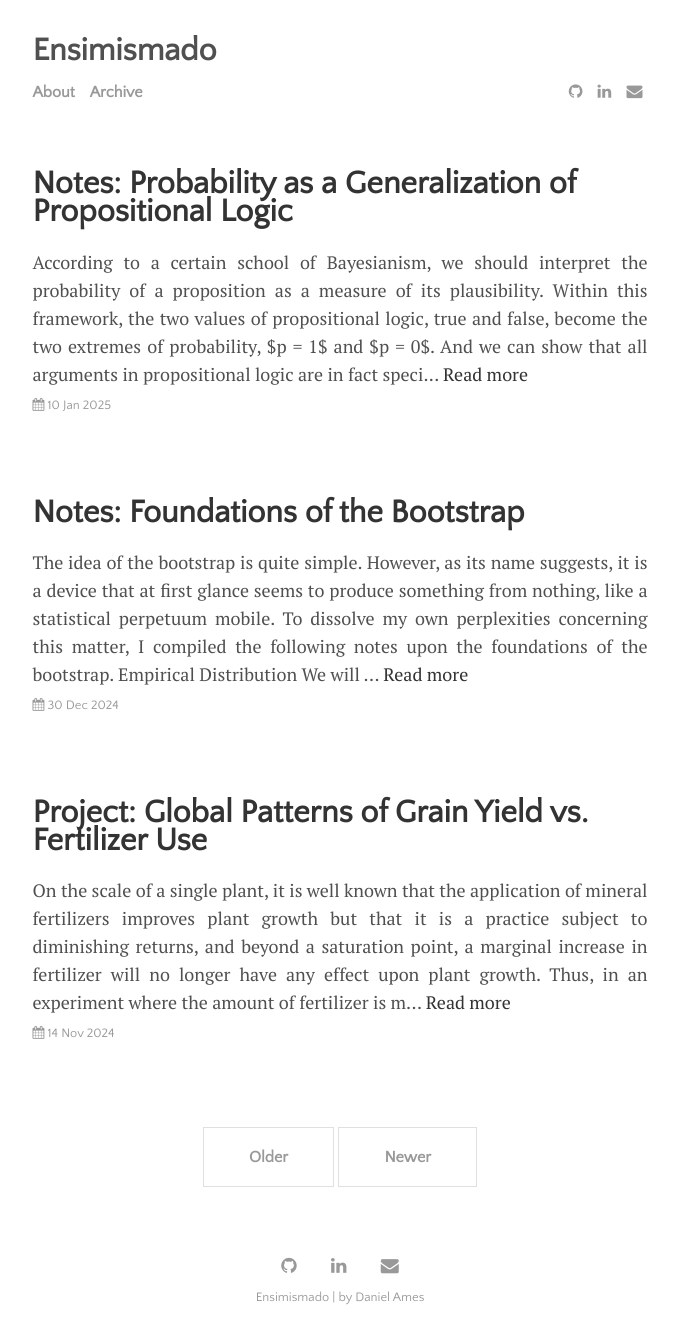
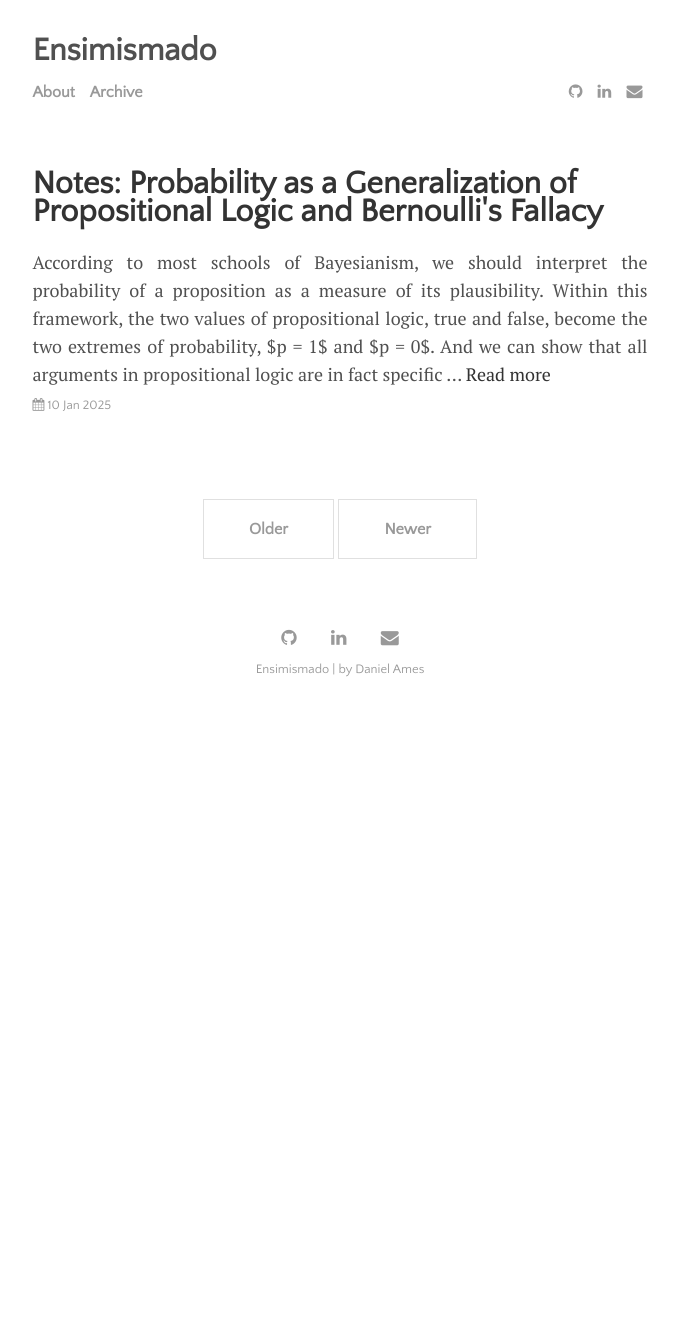
Before and after one commit to DanielAmes/DanielAmes.github.io, a Jekyll site: the page built from index.html, in a window 1280 px wide. Shown: the whole page, without its empty margins (300-979 px from the left). Built offline with Jekyll 4.4.1, drawn with Linux system fonts in a browser that asks for light colours; the list of posts is cut into pages by our own code; after the commit the page ends 900 px from its top, so only the background shows below that; some of the changed lines change nothing that is shown.

Commit message:
Removed several errors

````diff
--- a/_posts/2024-11-14-grainyieldproject.md
+++ /dev/null
@@ -1,101 +0,0 @@
----
-layout: post
-title: "Project: Global Patterns of Grain Yield vs. Fertilizer Use"
-author: "Daniel Ames"
-categories: journal
-tags: [documentation,sample]
-image: #wheatstock.jpg
----
-On the scale of a single plant, it is well known that the application of mineral fertilizers improves plant growth but that it is a practice subject to diminishing returns, and beyond a saturation point, a marginal increase in fertilizer will no longer have any effect upon plant growth.
-
-Thus, in an experiment where the amount of fertilizer is made to vary across subjects, we expect the curve of plant growth as a function of fertilizer to be increasing but also to exhibit an asymptote. An example of what such experimental results look like for phosphorus fertilizer can be seen below (adapted from Alley and Vanlauwe, 2009).
-
-![Figure 1]({{ site.baseurl }}/assets/img/Phosphorus.png)
-
-We investigated whether the same effect is visible on a global scale, where each country's grain yield for a given year is represented as a single data point, or whether on the contrary, other determinants of differences in yield between countries overshadow the effect of fertilizer at scale.
-
-Furthermore, we looked at the trajectories of certain countries along the fertilizer saturation curve over time.
-
-To simplify the analysis, we restricted our attention to grain crops because (1) most countries produce significant quantities of at least one grain crop, (2) yields across different grain crops are highly correlated with one another, and (3) grain crops account for more than half of all calories consumed in the world and are therefore of extreme practical importance.
-
-## Data
-
-The grain yield data comes from [**Our World in Data**](https://ourworldindata.org/crop-yields), and the fertilizer usage data comes from [**The World Bank**](https://data.worldbank.org/indicator/AG.CON.FERT.ZS).
-
-The main weakness of the fertilizer data is that it is not specific to grain crops, nor are distinctions made between nitrogen, phosphorus, and potassium fertilizers. We reasoned that it would nevertheless serve as an approximation of the level of fertilizer applied to grains because in most countries grains account for around a third of total agricultural production.
-
-We began by considering the data from 2019, because that is the most recent year for which complete data is available.
-
-## Exploratory Visualization
-To get an idea of how grain yields and fertilizer usage each vary across the globe, we created maps of the two variables with the R package _rworldmap_:
-
-![Map A]({{ site.baseurl }}/assets/img/yieldmap2019bold.png)
-
-![Map B]({{ site.baseurl }}/assets/img/fertilizermap2019bold.png)
-
-
-It can immediately be seen that much of the variation in the plots is between geopolitical regions rather than between ecological or climatic regions. So, for example, most countries in Western Europe have high grain yields, and most of Africa (excepting Egypt) has low levels of fertilizer usage.
-
-Below is the scatter plot of grain yield in metric tons produced per hectare against fertilizer in kilograms applied per hectare.
-
-![Figure 4]({{ site.baseurl }}/assets/img/scatter2019.png)
-
-Two aspects of the plot attracted our notice:
-
-1. At low levels of fertilizer use, the two variables have a strong positive correlation; at high levels, they have no correlation.
-
-2. The variance in yield grows with fertilizer usage.
-
-The first of these patterns is consistent with the observations we made in the introduction concerning the fertilizer curve of a single organism and suggests that at low levels of fertilizer use, differences in fertilizer use have high explanatory power.
-
-The second pattern may be due to the fact that reaching the highest attainable yield is impossible without the use of large quantities of fertilizer, whereas it is possible to use a great deal of fertilizer while still failing to achieve high yields, so that among countries who have neared the fertilizer saturation point, differences in factors like climate, soil quality, crop varieties, agricultural expenditure, and agricultural technology have come to dominate differences in fertilizer use and therefore will have greater power to explain differences in yield. Another possible explanation is that the correlation is so strong at low levels of fertilizer usage because those countries are in general quite similar to one another, and in fact many of them are located in the same geographical region, Sub-Saharan Africa.
-
-## Model Fitting
-
-Rather than explicitly modeling the relationship between the variables as a non-linear curve with an asymptote, we opted to transform the fertilizer variable in order to linearize the relationship, after which we fit a linear model. Of all such transformations, a logistic transformation seemed the most appropriate in light of the patterns observed in the scatter plot and of the mathematical tractability of the transformation.
-
-## Logistic Transformation of Fertilizer Variable
-
-The class of transformations we considered were those of the form
-
-$$
-f(x) = \frac{a}{1+\exp{(-bx + c})} + d
-$$
-
-The parameters $a$ and $d$, being linear transformations, have no effect upon the efficacy of linearization and were consequently set to $a = 200$ and $d = -100$, so that the transformed variable could be interpreted as percent fertilizer saturation. For the same reason, the parameter $c$ was set to $0$.
-
-With linearity in mind, the criterion by which we selected the optimal setting of $b$ was the Pearson correlation coefficient of the yield variable and the transformed fertilizer variables, which in this case is equal to the square root of the $R^2$ of an OLS model fit to the two variables.
-
-## Grid Search and Final Linear Model
-Because we only had one variable to optimize, we exhaustively explored the parameter space with a grid search. From preliminary visualization, we judged that the likely order of magnitude of the optimal parameter value was between $10^{-3}$ and 1, and so we performed the grid search across $10^4$ equally spaced values from $10^{-3}$ to 1. The optimal parameter value that we obtained was $b = 0.0184$, resulting in a correlation coefficient of $r = 0.698$ (the code can be found in the appendix).
-
-We can see that after the transformation, a linear model fits the data quite well:
-
-![Figure 5]({{ site.baseurl }}/assets/img/scatteryield2019.png)
-
-Under the fitted model, a one-percent increase in fertilizer saturation is associated with a 40 kg per hectare increase in yield and Adjusted $R^2 = 0.484$. This effect size is on the same order of magnitude of those observed in an experimental setting on the scale of single organisms.
-
-## Gaussian Mixture Model
-
-In the post-transformation scatter plot, one can observe clusters, that is, the data points do not uniformly populate all points along the model line. Not only that, but the clusters that stand out have quite different covariance structures from one another: the cluster to the extreme right seems to vary most vertically and the cluster to the extreme left varies most along the line of the linear model. Such observations naturally suggested a Gaussian Mixture Model (GMM), rather than, say, a $k$-means model, because the former works by identifying clusters with ellipsoidal variance.
-
-We fit a GMM with the $mclust$ package in R, where the BIC acted as the model selection criterion. The best model according to BIC was an ellipsoidal, equal orientation model with 4 components. The results are plotted below.
-
-![Figure 6]({{ site.baseurl }}/assets/img/clustgmm20194.png)
-
-![Figure 7]({{ site.baseurl }}/assets/img/clustermap2019titleshift.png)
-
-The grouping of the data brings out how its covariance structure differs across levels of fertilizer saturation. We see one axis contract as the other expands.
-
-While many of the countries of Africa fell within the leftmost cluster, it is of note that many of those that instead fell into the orange cluster belong to SDAC, an international organization that, among other things, promotes a certain set agricultural policies, such as fertilizer subsidies.
-
-
-## Sources
-
-* Alley, Marcus & Vanlauwe, Bernard. (2009). The Role of Fertilizers in Integrated Plant Nutrient Management.
-
-* Sheaffer, C. C., & Moncada, K. M. (2012). Introduction to Agronomy–Food, Crops and Environment.
-
-## Code
-
-[**GitHub Link**](https://github.com/DanielAmes/grain-yield/blob/main/scripts/grain_yield_copy.R)
--- a/_posts/2024-12-30-bootstrap.md
+++ /dev/null
@@ -1,92 +0,0 @@
----
-layout: post
-title: "Notes: Foundations of the Bootstrap"
-author: "Daniel Ames"
-categories: journal
-tags: [documentation,sample]
-hide_related_posts: true
----
-
-The idea of the bootstrap is quite simple. However, as its name suggests, it is a device that at first glance seems to produce something from nothing, like a statistical _perpetuum mobile_. To dissolve my own perplexities concerning this matter, I compiled the following notes upon the foundations of the bootstrap.
-
-## Empirical Distribution
-
-We will begin with the one-sample case.
-
-Given a sample, $$x_{1},\cdots,x_{N} \in \mathbb{R}$$, the empirical distribution is simply
-
-$$
-P[X = x_i] = \frac{\text{Count}(x_{i})}{N}
-$$
-
-Why should we care about this object? The most obvious reason is that in a strict sense it is our _best guess_ of the true distribution if we greatly limit our assumptions about that distribution. In particular, if our only assumption about the sample is that it is I.I.D., then the empirical distribution is the maximum likelihood estimate (MLE) of the true distribution[^1].
-
-## Ideal Bootstrap Estimate
-
-These are the estimates of inferential quantities of interest (standard errors, confidence intervals, etc.) obtained by evaluating a statistic (in the sense of the function of a sample) across all possible samples of a certain size from the empirical distribution.
-
-
-As the sample size increases, however, such an exhaustive approach becomes computationally infeasible: the number of bootstrap samples to be evaluated for an original sample size of $n$ is $\binom{2n-1}{n}$, which asymptotically is $4^n / \sqrt{n\pi}$.[^2]
-
-
-We overcome this computational constraint by approximating the ideal bootstrap estimate using Monte Carlo methods.
-
-
-## Review of Monte Carlo Simulation and Estimation
-
-In probability and statistics, problems often arise that can be easily stated in terms of the outcomes of well-defined data-generating mechanisms but for which a closed-form solution is hard to come by. To take an arbitrary example of some complexity, we might want to investigate the distribution of the ratio of the max and min of a sample of size $n$ from a standard Guassian, that is,
-
-$$
-\text{If} \hspace{15pt} \boldsymbol{X}_{n} \sim N(\boldsymbol{0}_{n},\boldsymbol{I}_{n\times n})
-$$
-
-$$
-\text{Then} \hspace{15pt} | \text{max}(\boldsymbol{X}_{n})/\text{min}(\boldsymbol{X}_{n}) |  \sim \text{  ?}
-$$
-
-Though to my knowledge no closed-form solution to this problem exists, if we simulate samples from a standard normal and then look at the distribution of the desired ratio, we will have solved the problem for most practical intents and purposes.
-
-Below is displayed a histogram of 10,000 runs of $n = 100$; its shape suggests a log-normal distribution.
-
-![Figure 1]({{ site.baseurl }}/assets/img/monte_carlo_ex.jpg)
-
-In this example, we can see the two ingredients of an important class of Monte Carlo simulations:
-
-1. A well-defined distribution from which we can simulate samples with a random number generator.
-
-2. A statistic whose distribution we want to know (that is, a function of the sample).
-
-In its most rudimentary form, **the bootstrap is nothing but the application of this kind of Monte Carlo simulation to a function of the empirical distribution of a sample**.
-
-But the beauty and simplicity of the bootstrap lies in the fact that we can choose extremely complex functions of the empirical distrbution without adding complications to the bootstrap procedure.
-
-## Code
-```R
-library(ggplot2)
-
-
-norm_max_min_sim <- function(samp_size, num_of_runs){
-  samp_mat <- matrix(rnorm(n = samp_size*num_of_runs), nrow = num_of_runs)
-  samp_max <- apply(samp_mat, 1, max)
-  samp_min <- apply(samp_mat, 1, min)
-  samp_ratio <- abs(samp_max/samp_min)
-  samp_df <- data.frame('ratio' = samp_ratio)
-  return(samp_df)
-}
-
-
-ex_1 <- norm_max_min_sim(100, 10000)
-
-
-ggplot(ex_1, aes(x = ratio)) +
-  geom_histogram(fill = "skyblue", color = "black") +
-  theme_minimal()
-```
-## Sources
-* _An Introduction to the Bootstrap_ by Efron and Tibshirani
-* _All of Nonparametric Statistics_ by Wasserman
-
-## Footnotes
-[^1]: Incidentally, in the case of finite support, this result is equivalent to the fact that of all rectangles of a fixed perimeter, the square is the figure with the greatest area.
-
-[^2]: To see where this binomial coefficient comes from, imagine you are iterating through the original sample arranged in an arbitrary order. You begin with the first value, $x_1$, and you have two choices: you either include an instance of $x_1$ in the bootstrap sample or you move on to $x_2$. This algorithm will necessarily terminate after $2n-1$ steps because it takes that many steps to both produce the desired sample size ($n$ steps) and iterate through all of the values ($n-1$ steps), and for each bootstrap sample, $n$ of those steps must be the action of the inclusion of a value. The binomial coefficient $\binom{2n-1}{n}$, then, is the number of ways to select $n$ inclusion steps out of $2n-1$ total steps.
--- a/_posts/2025-01-10-bayeslogic.md
+++ b/_posts/2025-01-10-bayeslogic.md
@@ -1,16 +1,16 @@
 ---
 layout: post
-title: "Notes: Probability as a Generalization of Propositional Logic"
+title: "Notes: Probability as a Generalization of Propositional Logic and Bernoulli's Fallacy"
 author: "Daniel Ames"
 categories: journal
 tags: [documentation,sample]
 hide_related_posts: true
 ---
 
-According to a certain school of Bayesianism, we should interpret the probability of a proposition as a measure of its plausibility. Within this framework, the two values of propositional logic, true and false, become the two extremes of probability, $p = 1$ and $p = 0$. And we can show that all arguments in propositional logic are in fact specific cases of the laws of probability.
+According to most schools of Bayesianism, we should interpret the probability of a proposition as a measure of its plausibility. Within this framework, the two values of propositional logic, true and false, become the two extremes of probability, $p = 1$ and $p = 0$. And we can show that all arguments in propositional logic are in fact specific cases of the laws of probability.
 
 
-As an example, take the two most fundamental forms of argument in propositional logic: _modus ponens_ and _modus tollens_.  These are our classic Aristotelian syllogisms. Symbolically, they look like this[^1]:
+As an example, take two of the most commonly encountered forms of argument in propositional logic: _modus ponens_ and _modus tollens_.  These are our classic Aristotelian syllogisms. Symbolically, they look like this[^1]:
 
 ### _Modus Ponens_
 $$\begin{array}{rl}
@@ -28,7 +28,7 @@
     \therefore & \neg p
   \end{array}$$
 
-Now, there exist several ways in which the truth table of logical implication can be represented as statements about probabilities; for example, these two are _modus ponens_ and _modus ponens_ in miniature:
+Now, there exist several ways in which the truth table of logical implication can be represented as statements about probabilities. For example, these two are _modus ponens_ and _modus ponens_ in miniature:
 
 $$
 p \to q \Longleftrightarrow P( q = \mbox{T}\mid p = \mbox{T}) = 1
@@ -82,7 +82,7 @@
 
 ## Bernoulli's Fallacy
 
-While the probabilistic framework does allow for weak syllogisms of this type that would be considered fallacies in two-valued logic, it also comes with its own fallacies, the most notorious of which being Bernoulli's fallacy, which owes its infamy to its privileged place at the center of frequentist statistics.
+While the probabilistic framework does allow for weak syllogisms of this type that would be considered fallacies in two-valued logic, it also comes with its own fallacies, the most notorious being Bernoulli's fallacy, which owes its infamy to its privileged place at the center of frequentist statistics.
 
 
 In short, Bernoulli's fallacy is the assertion that
@@ -97,13 +97,13 @@
 P(A = a \mid B = b) \approx 0 \Longleftrightarrow P(B = b \mid A = a) \approx 0
 $$
 
-This fallacious line of reasoning comes up in frequentist statistics, when one tries to draw conclusions about inferential probabilities from sampling probabilities. Take the isolated use of $p$-values as an example. A typical $p$-value argument takes the following form
+This fallacious line of reasoning arises in frequentist statistics whenever one attempts to draw conclusions about inferential probabilities from sampling probabilities. Take the isolated use of $p$-values as an example. A typical $p$-value argument takes the following form
 
 $$
 P(X > x \mid \Theta = \theta_{0}) \approx 0 \Longrightarrow P(\Theta = \theta_{0} \mid X > x) \approx 0
 $$
 
-On the left we have a small $p$-value, and on the right a statement that is more or less equivalent to the rejection of the null hypothesis. The least passing familiarity with Bayes' theorem or even with the definition of conditional probability should be enough to convince one of the fallaciousness of such an argument. According to Bayes' Theorem, $P(X > x)$ and $P(\Theta = \theta_{0})$ (or at least their ratio) must be known before we can draw any valid conclusions on the inferential probability from the sampling probability.
+On the left we have a small $p$-value, and on the right a statement that is more or less equivalent to the rejection of the null hypothesis. A familiarity with Bayes' theorem or with the definition of conditional probability should be enough to convince one of the fallaciousness of the argument: the ratio of $P(X > x)$ and $P(\Theta = \theta_{0})$ must be known before we can apply Bayes theorem and draw any valid conclusions about the inferential probability from the sampling probability.
 
 
 ## Sources
@@ -111,4 +111,4 @@
 
 ## Footnotes
 
-[^1]: It is common to see the premises flipped, but that has never made sense to me. To my mind it is reasonable that the inferential rule (the major premise), being the more general statement, should precede the particular application of the minor premise.
+[^1]: It is common to see the premises flipped, but it has always made more sense to me that the inferential rule (the major premise), being the more general statement, should precede the particular application of the minor premise.
--- a/menu/about.md
+++ b/menu/about.md
@@ -4,8 +4,4 @@
 permalink: /about
 ---
 
-My name is Daniel Ames. I created this blog primarily to serve as a personal notetaking archive, but at the same time I hope to one day people it with representatives from all the regions of my mind.
-
-## Plans
-
-I plan to make a few posts each month, beginning in January of 2025. To begin, I will mostly be arranging and polishing existing notes of mine on statistical and mathematical concepts.
+My name is Daniel Ames. I created this blog primarily to serve as a personal notetaking archive.
````
Also changed, not shown: 3 other files.
